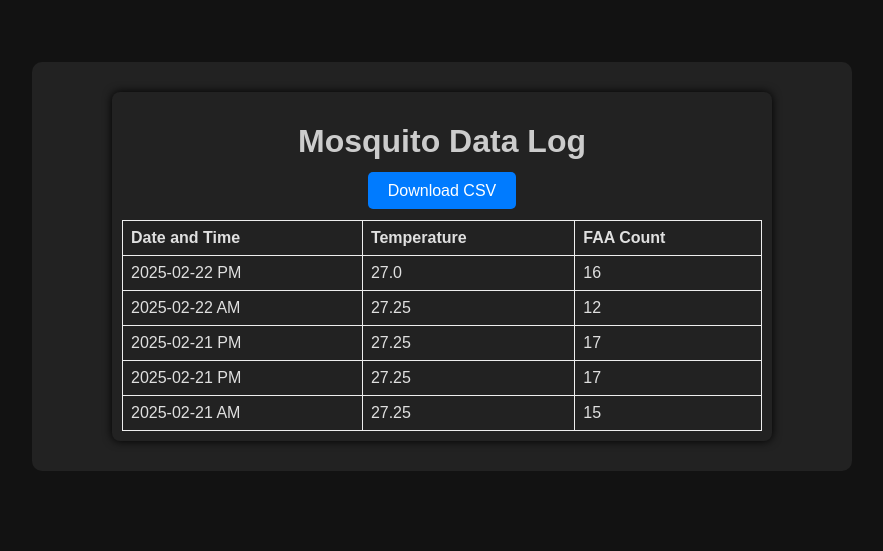
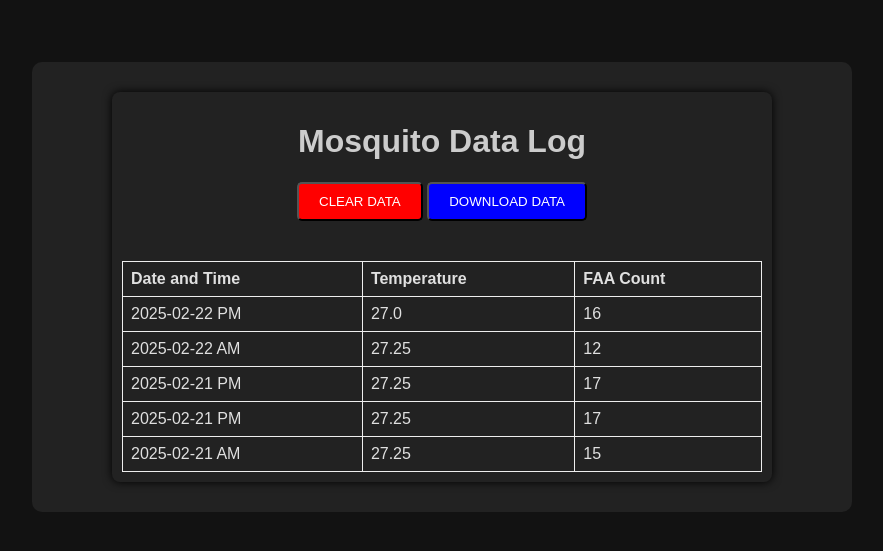
Before and after one commit to KennyNeutron/Aedes-Aegypti-Forecaster, a Flask app: page /data-log in a window 1280 px wide. Shown: the part 51-602 px from the top of the page, without its empty margins (198-1081 px from the left). Run offline with Flask 3, Linux system fonts and the light colour scheme; data comes from the database, SQL or seed files in the repository; both versions use the stored data as it was after the commit.

Commit message:
fixed bugs on data log due to separating the script file, also added the files for the resources

```diff
--- a/static/scripts.js
+++ b/static/scripts.js
@@ -78,3 +78,27 @@ function changeImage(direction, galleryId) {
     galleryInfo.currentIndex = (galleryInfo.currentIndex + direction + len) % len;
     displayImage(galleryId);
 }
+
+function clearDatabase() {
+    if (confirm('Are you sure you want to clear all data?')) {
+        fetch('/clear-data', { method: 'POST' })
+            .then(response => response.json())
+            .then(data => {
+                if (data.status === 'Database cleared') {
+                    alert('Database has been cleared.');
+                    location.reload();  // Reload the page to update the table if needed
+                } else {
+                    alert('Failed to clear the database.');
+                }
+            })
+            .catch(error => {
+                console.error('Error:', error);
+                alert('Error clearing database.');
+            });
+    }
+}
+
+//download data log as CSV
+function downloadCSV() {
+    window.location.href = '/download-data';
+}
--- a/static/styles.css
+++ b/static/styles.css
@@ -197,5 +197,34 @@ th, td {
     background-color: #222;
     border-radius: 8px;
     box-shadow: 0 0 10px #000;
-    text-align: center;
+
+
+.button_download {
+    margin-bottom: 20px;
+    padding: 10px 20px;
+    background-color: blue; /* Original blue color */
+    color: white;
+    text-decoration: none;
+    border-radius: 5px;
+    transition: background-color 0.3s; /* Smooth transition for background color change */
 }
+
+.button_download:hover {
+    background-color: #0000aa; /* Darker shade of blue */
+}
+
+.button_cleardatabase {
+    margin-bottom: 20px;
+    padding: 10px 20px;
+    background-color: red; /* Original red color */
+    color: white;
+    text-decoration: none;
+    border-radius: 5px;
+    transition: background-color 0.3s; /* Smooth transition for background color change */
+}
+
+.button_cleardatabase:hover {
+    background-color: #aa0000; /* Darker shade of red */
+}
+   text-align: center;
+}
--- a/templates/data_log.html
+++ b/templates/data_log.html
@@ -3,7 +3,8 @@
 {% block content %}
 <div class="container_datalog">
     <h1>Mosquito Data Log</h1>
-    <a href="/download-data" class="button" style="margin-bottom: 20px; padding: 10px 20px; background-color: #007BFF; color: white; text-decoration: none; border-radius: 5px;">Download CSV</a>
+    <button onclick="clearDatabase()" class="button_cleardatabase">CLEAR DATA</button>
+    <button onclick="downloadCSV()" class="button_download">DOWNLOAD DATA</button> <!-- Updated this line -->
     <table>
         <tr>
             <th>Date and Time</th>
@@ -19,4 +20,5 @@
         {% endfor %}
     </table>
 </div>
+<script src="/static/scripts.js"></script>
 {% endblock %}
```
Also changed, not shown: FAA_DB.db, src/DataLog.png (added), src/Gallery.png (added), src/Home.png (added), src/Inference.png (added), src/Logo.png (added), your_database.db (added).
